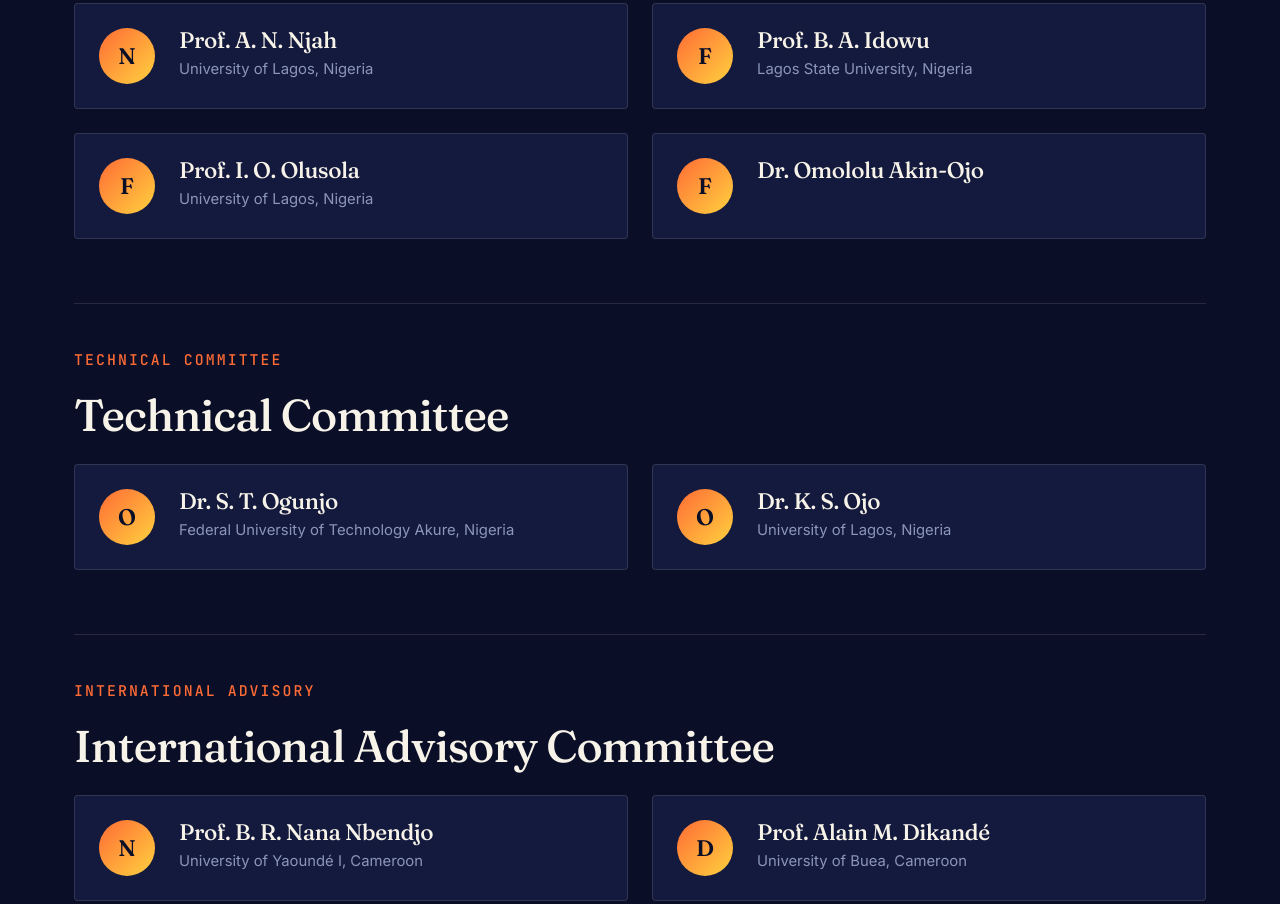
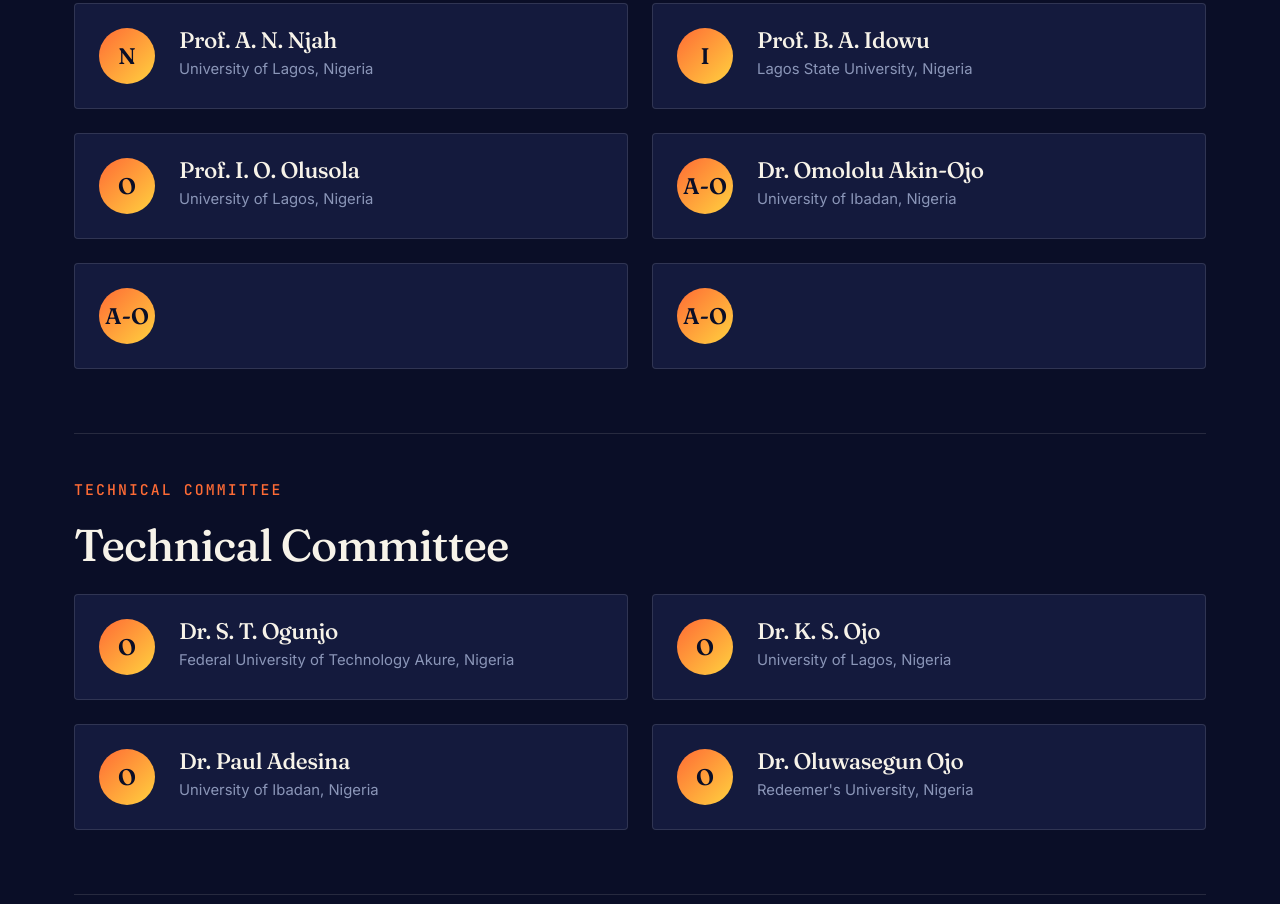
Before and after one commit to ogunjosam/dda-2027, a plain HTML site: page committee.html in a window 1280 px wide. Shown: the part 726-1630 px from the top of the page. Drawn offline with Linux system fonts and the light colour scheme.

Commit message:
Update committee.html

```diff
--- a/committee.html
+++ b/committee.html
@@ -67,23 +67,37 @@
             </div>
           </div>
           <div class="person-card">
-            <div class="person-avatar">F</div>
+            <div class="person-avatar">I</div>
             <div class="person-info">
               <h4>Prof. B. A. Idowu </h4>
               <div class="person-affiliation">Lagos State University, Nigeria</div>
             </div>
           </div>
           <div class="person-card">
-            <div class="person-avatar">F</div>
+            <div class="person-avatar">O</div>
             <div class="person-info">
               <h4>Prof. I. O. Olusola</h4>
               <div class="person-affiliation">University of Lagos, Nigeria</div>
             </div>
           </div>
           <div class="person-card">
-            <div class="person-avatar">F</div>
+            <div class="person-avatar">A-O</div>
             <div class="person-info">
               <h4>Dr. Omololu Akin-Ojo</h4>
+              <div class="person-affiliation">University of Ibadan, Nigeria</div>
+            </div>
+          </div>
+          <div class="person-card">
+            <div class="person-avatar">A-O</div>
+            <div class="person-info">
+              <h4></h4>
+              <div class="person-affiliation"></div>
+            </div>
+          </div>
+          <div class="person-card">
+            <div class="person-avatar">A-O</div>
+            <div class="person-info">
+              <h4></h4>
               <div class="person-affiliation"></div>
             </div>
           </div>
@@ -109,6 +123,20 @@
             <div class="person-info">
               <h4>Dr. K. S. Ojo</h4>
               <div class="person-affiliation">University of Lagos, Nigeria</div>
+            </div>
+          </div>
+          <div class="person-card">
+            <div class="person-avatar">O</div>
+            <div class="person-info">
+              <h4>Dr. Paul Adesina </h4>
+              <div class="person-affiliation">University of Ibadan, Nigeria</div>
+            </div>
+          </div>
+          <div class="person-card">
+            <div class="person-avatar">O</div>
+            <div class="person-info">
+              <h4>Dr. Oluwasegun Ojo</h4>
+              <div class="person-affiliation">Redeemer's University, Nigeria</div>
             </div>
           </div>
         </div>
```
